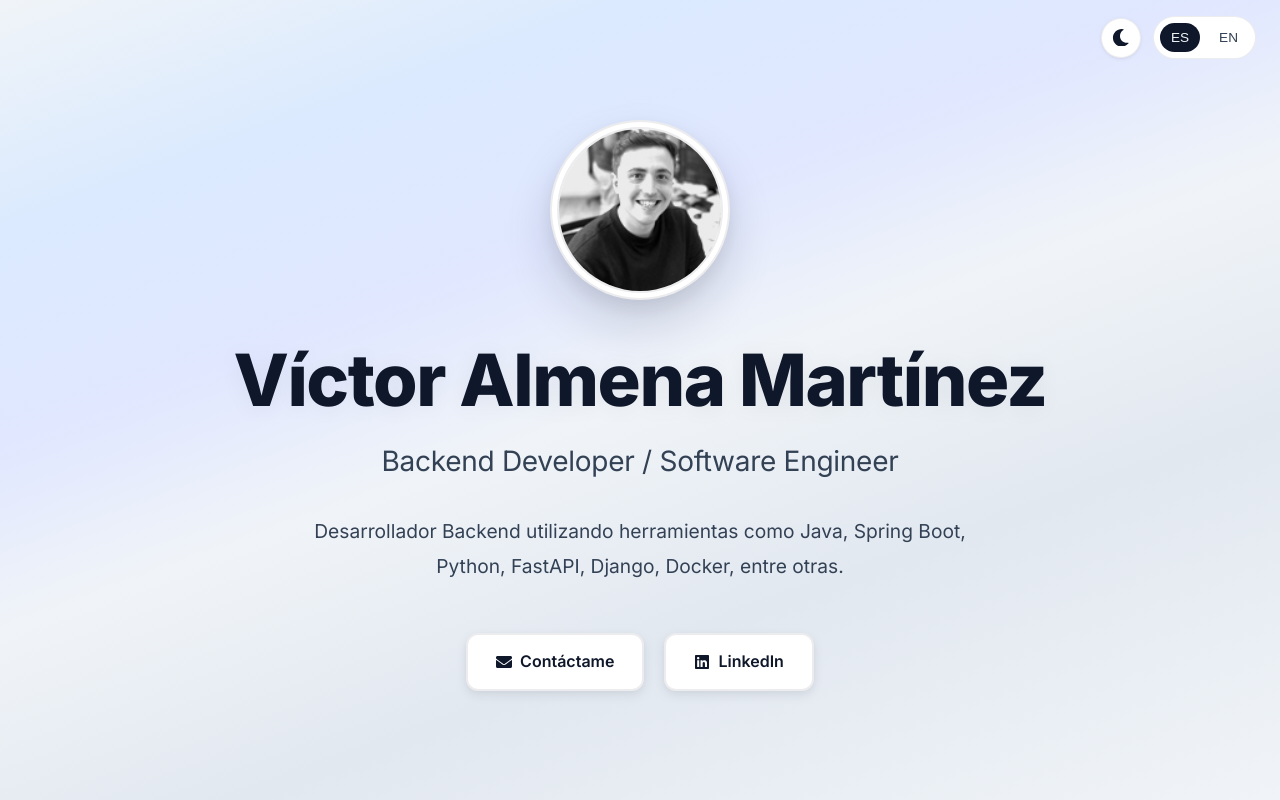
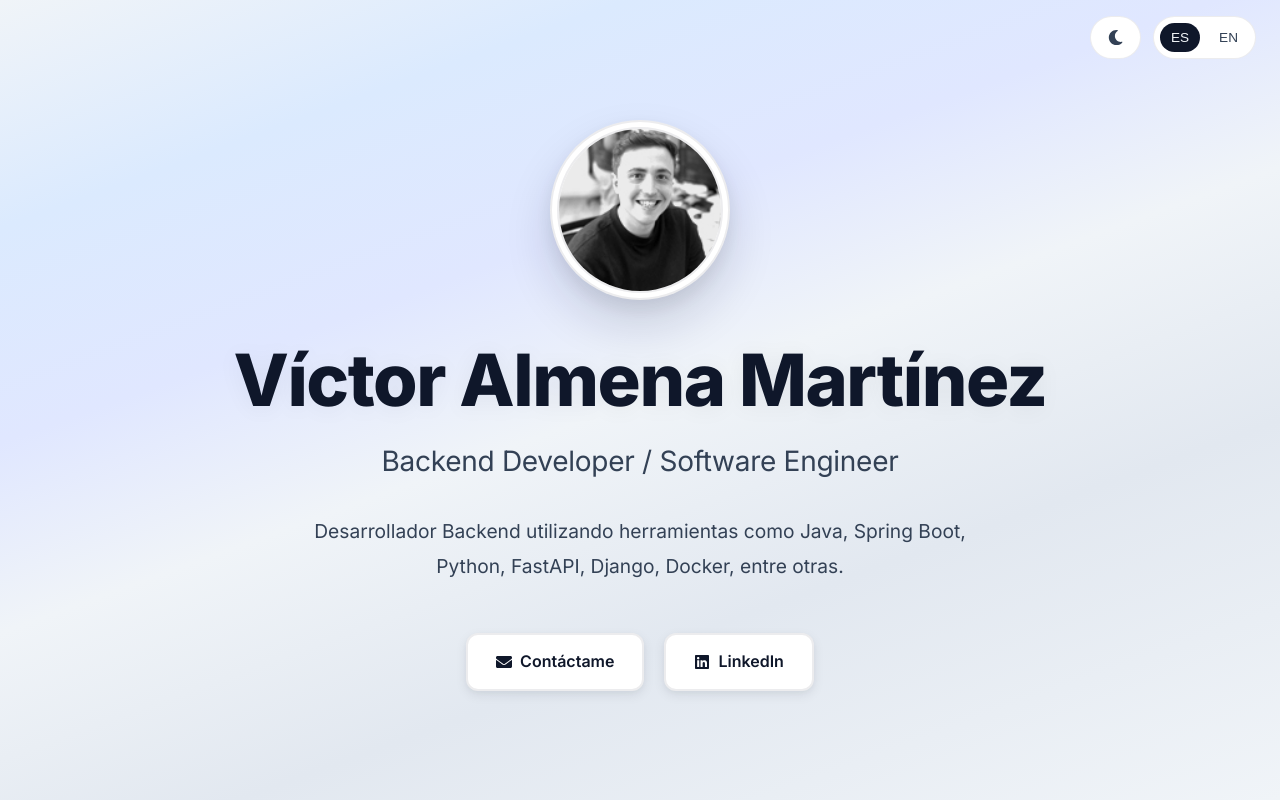
Before and after one commit to VictorAlmena/Portfolio, a React (Vite) app: page / in a window 1280 px wide. Shown: the top 800 px of the page. Built offline with nearby package versions, Linux system fonts and the light colour scheme.

Commit message:
refactor: restructure ThemeToggle component to include language switcher and update styles

```diff
--- a/src/components/ThemeToggle.css
+++ b/src/components/ThemeToggle.css
@@ -1,31 +1,5 @@
-.theme-toggle {
-  display: flex;
-  align-items: center;
-  justify-content: center;
-  width: 40px;
-  height: 40px;
-  padding: 0;
-  border: none;
-  border-radius: 50%;
-  background: var(--bg-card);
-  color: var(--text-primary);
-  cursor: pointer;
-  transition: background-color 0.3s ease, color 0.3s ease, transform 0.2s ease;
-  border: 1px solid var(--border-color);
-  box-shadow: var(--shadow-sm);
+/* Mismo aspecto que ES/EN: solo ajuste del icono dentro del botón */
+.theme-toggle-icon {
+  font-size: 0.95rem;
+  display: block;
 }
-
-.theme-toggle:hover {
-  background: var(--accent-color);
-  color: var(--bg-primary);
-  border-color: var(--accent-color);
-  transform: translateY(-2px);
-}
-
-.theme-toggle:active {
-  transform: translateY(0);
-}
-
-.theme-toggle-icon {
-  font-size: 1.1rem;
-}
--- a/src/components/ThemeToggle.tsx
+++ b/src/components/ThemeToggle.tsx
@@ -7,9 +7,10 @@ export default function ThemeToggle() {
   const isDark = theme === 'dark'
 
   return (
+    <div className="language-switcher">
       <button
         type="button"
-      className="theme-toggle"
+        className="language-switcher-button"
         onClick={toggleTheme}
         aria-label={isDark ? 'Cambiar a modo claro' : 'Cambiar a modo oscuro'}
         title={isDark ? 'Modo claro' : 'Modo oscuro'}
@@ -20,5 +21,6 @@ export default function ThemeToggle() {
           <FaMoon className="theme-toggle-icon" aria-hidden />
         )}
       </button>
+    </div>
   )
 }
```
Lines whose indentation alone changed are shown as unchanged.
